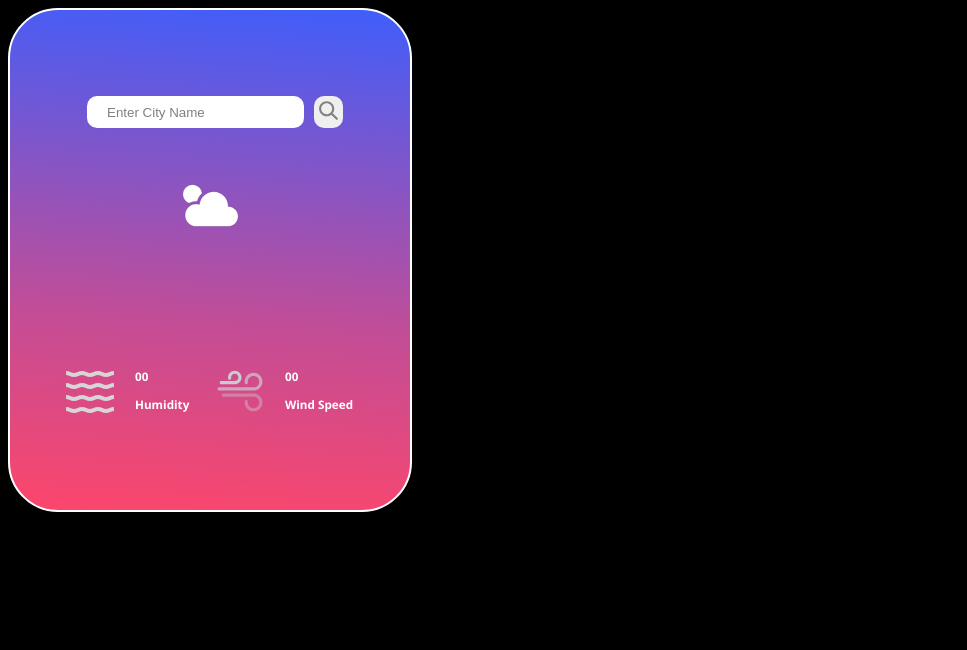
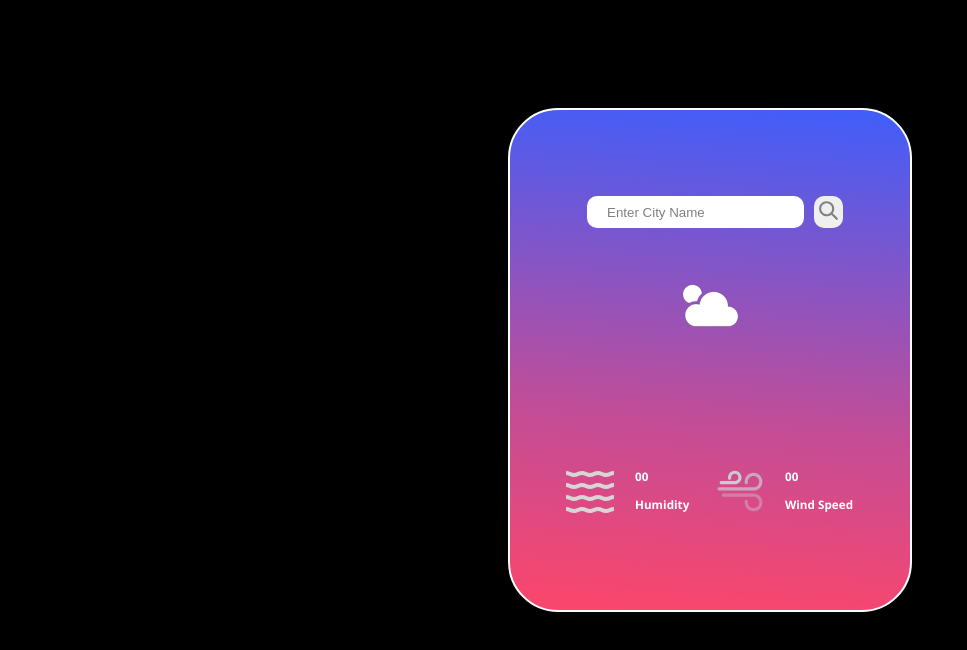
Before and after one commit to npm-i-Daniel/weather-App, a plain HTML site: page index.html in a window 1280 px wide. Shown: the whole page, without its empty margins (0-967 px from the left). Drawn offline with Linux system fonts and the light colour scheme; no server answers.

Commit message:
first change

```diff
--- a/index.html
+++ b/index.html
@@ -19,9 +19,9 @@
         flex-direction: column;
         justify-content: center;
         align-items: center;
-        /* position: relative;
+        position: relative;
         left: 500px;
-        top: 100px; */
+        top: 100px;
         border: white 2px solid;
         border-radius: 50px;
         background: #3F5EFB;
```
